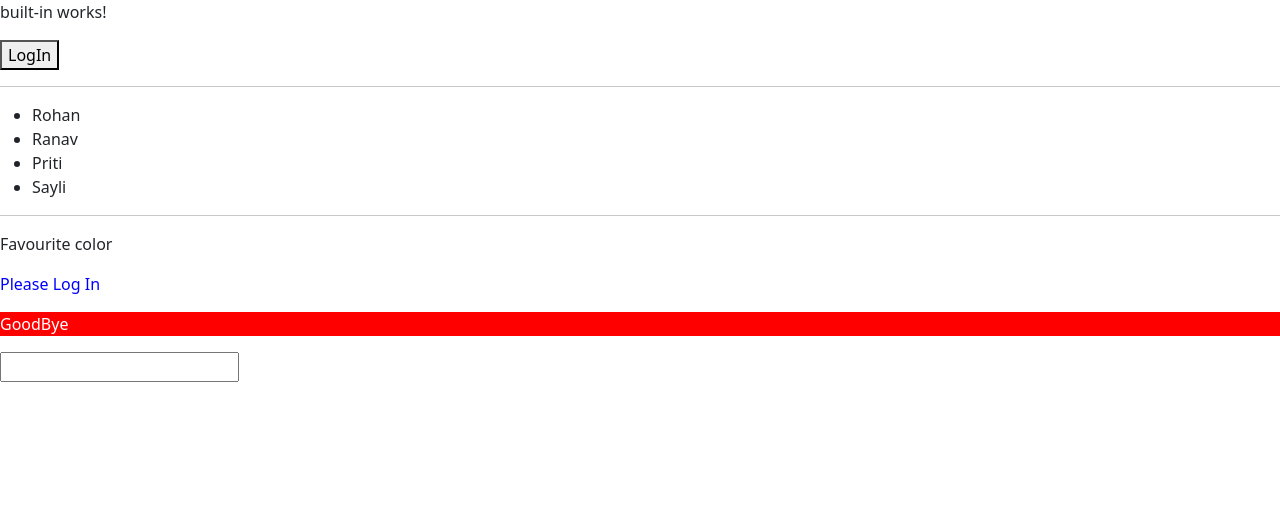
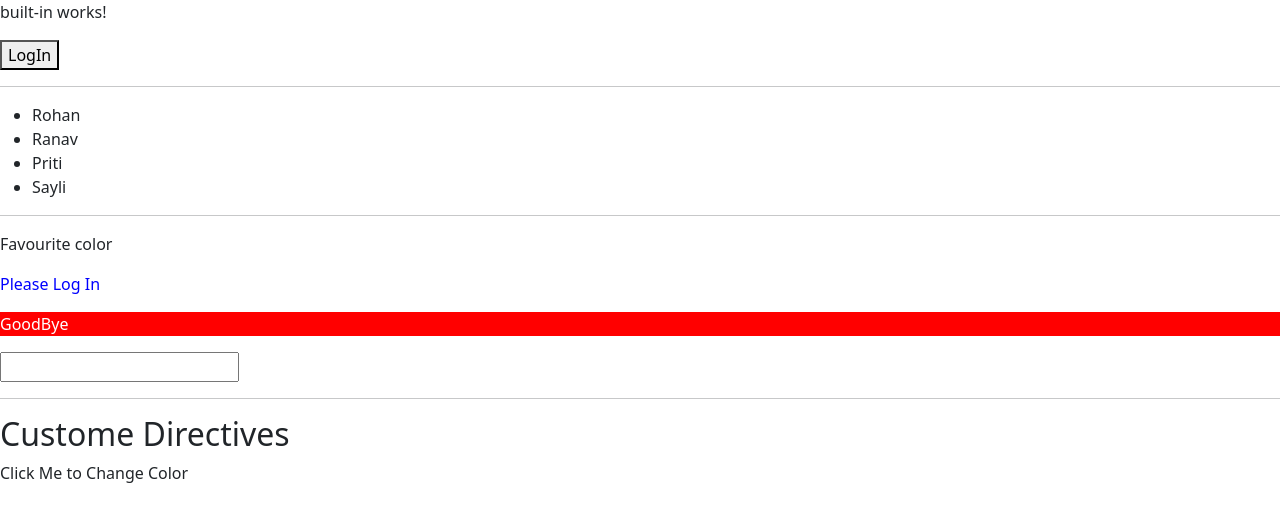
Before and after one commit to vaidehiramchandra/first_project, an Angular app: page / in a window 1280 px wide. Shown: the top 522 px of the page. Built offline with nearby package versions, Linux system fonts and the light colour scheme.

Commit message:
Custom Highlight derective

```diff
--- a/src/app/app.module.ts
+++ b/src/app/app.module.ts
@@ -5,12 +5,14 @@ import { AppComponent } from './app.component';
 import { ComponentComponent } from './component/component.component';
 import { BuiltInComponent } from './directives/built-in/built-in.component';
 import { FormsModule } from '@angular/forms';
+import { HighlightDirective } from './directives/custom/highlight.directive';
 
 @NgModule({
   declarations: [
     AppComponent,
     ComponentComponent,
-    BuiltInComponent
+    BuiltInComponent,
+    HighlightDirective
   ],
   imports: [
     BrowserModule,
--- a/src/app/directives/built-in/built-in.component.html
+++ b/src/app/directives/built-in/built-in.component.html
@@ -26,3 +26,10 @@
 <p>
     {{user}}
 </p>
+
+
+<hr>
+
+<h2>Custome Directives</h2>
+
+<p appHighlight>Click Me to Change Color</p>
--- /dev/null
+++ b/src/app/directives/custom/highlight.directive.ts
@@ -0,0 +1,15 @@
+import { Directive, ElementRef, HostListener } from '@angular/core';
+
+@Directive({
+  selector: '[appHighlight]'
+})
+export class HighlightDirective {
+
+  constructor(private el :ElementRef) { }
+
+  @HostListener('click')
+  onClick(){
+    this.el.nativeElement.style.color="red"
+  }
+
+}
```
Also changed, not shown: 1 other file (tests, documents, lock files or other folders).
